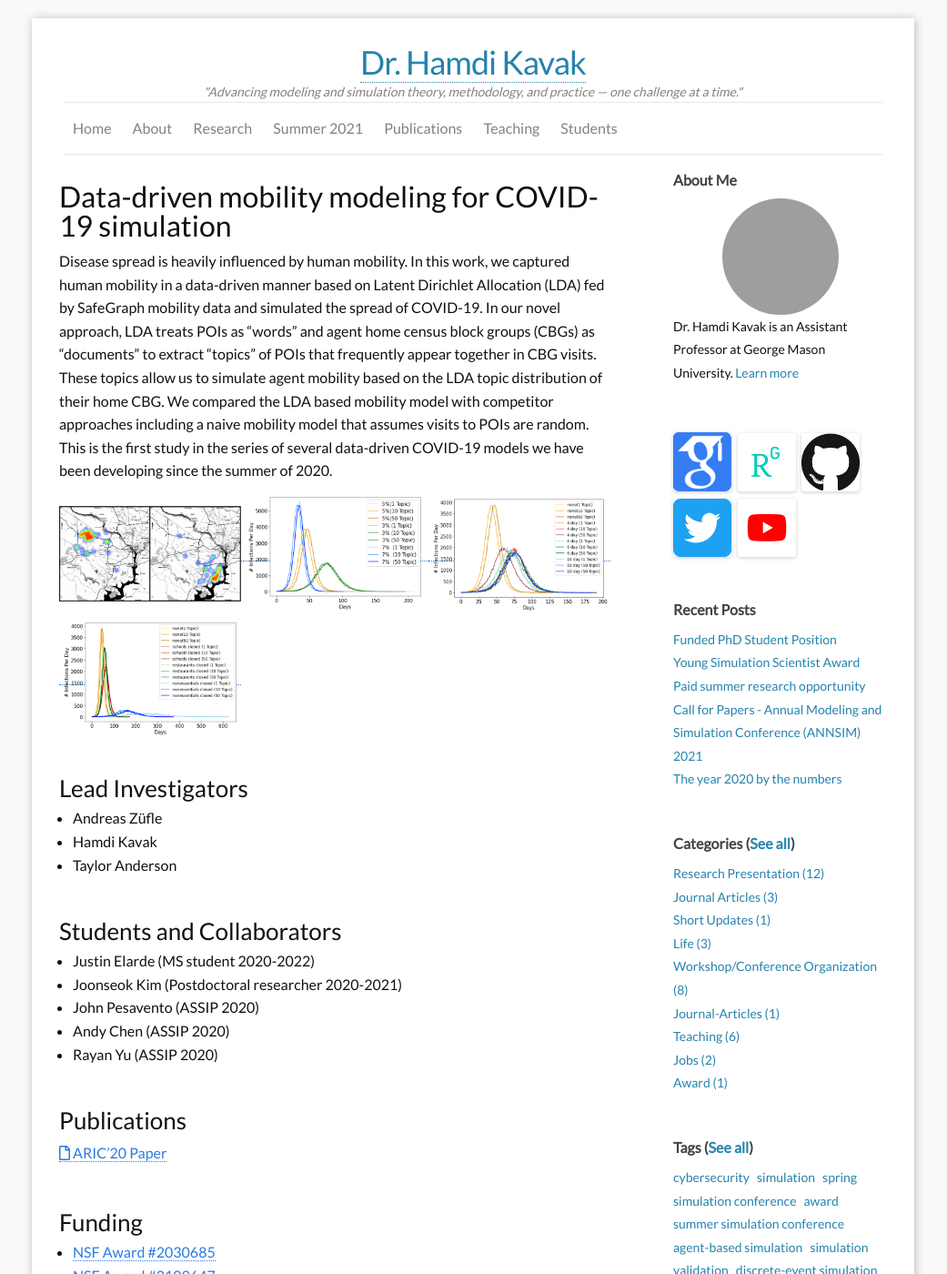
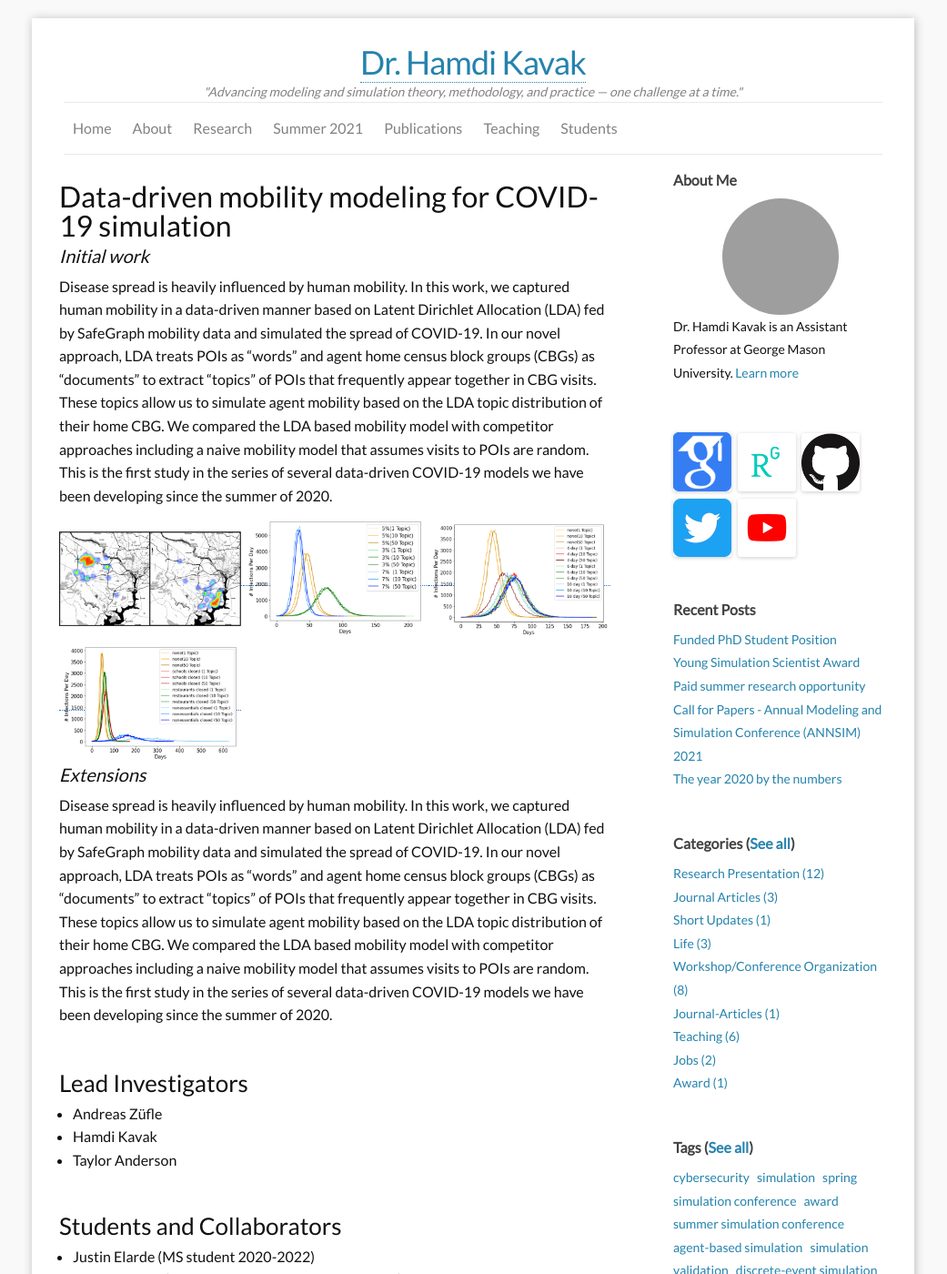
Before and after one commit to hamdikavak/hamdikavak.github.io, a Jekyll site: the page built from research/data-driven-mobility-covid-19.md, in a window 1280 px wide and 1400 px high. Shown: the whole window at 91% size, without its empty margins (120-1161 px from the left). Built offline with Jekyll 4.4.1, drawn with Linux system fonts in a browser that asks for light colours; nearby versions of some CDN libraries; grey boxes are pictures that could not be loaded.

Commit message:
Single research page

```diff
--- a/research/data-driven-mobility-covid-19.md
+++ b/research/data-driven-mobility-covid-19.md
@@ -7,7 +7,7 @@ permalink: /research/data-driven-mobility-covid-19/
 
 ## Data-driven mobility modeling for COVID-19 simulation
 
-
+#### <i>Initial work</i>
 Disease spread is heavily influenced by human mobility. In this work, we captured human mobility in a data-driven manner based on Latent Dirichlet Allocation (LDA) fed by SafeGraph mobility data and simulated the spread of COVID-19. In our novel approach, LDA treats POIs as "words" and agent home census block groups (CBGs) as "documents" to extract "topics" of POIs that frequently appear together in CBG visits. These topics allow us to simulate agent mobility based on the LDA topic distribution of their home CBG. We compared the LDA based mobility model with competitor approaches including a naive mobility model that assumes visits to POIs are random. This is the first study in the series of several data-driven COVID-19 models we have been developing since the summer of 2020.
 
 <div id="dd-covid-gallery">
@@ -26,6 +26,9 @@ Disease spread is heavily influenced by human mobility. In this work, we capture
     </a>
 
 </div>
+
+#### <i>Extensions</i>
+Disease spread is heavily influenced by human mobility. In this work, we captured human mobility in a data-driven manner based on Latent Dirichlet Allocation (LDA) fed by SafeGraph mobility data and simulated the spread of COVID-19. In our novel approach, LDA treats POIs as "words" and agent home census block groups (CBGs) as "documents" to extract "topics" of POIs that frequently appear together in CBG visits. These topics allow us to simulate agent mobility based on the LDA topic distribution of their home CBG. We compared the LDA based mobility model with competitor approaches including a naive mobility model that assumes visits to POIs are random. This is the first study in the series of several data-driven COVID-19 models we have been developing since the summer of 2020.
 
 
 <script>
```
